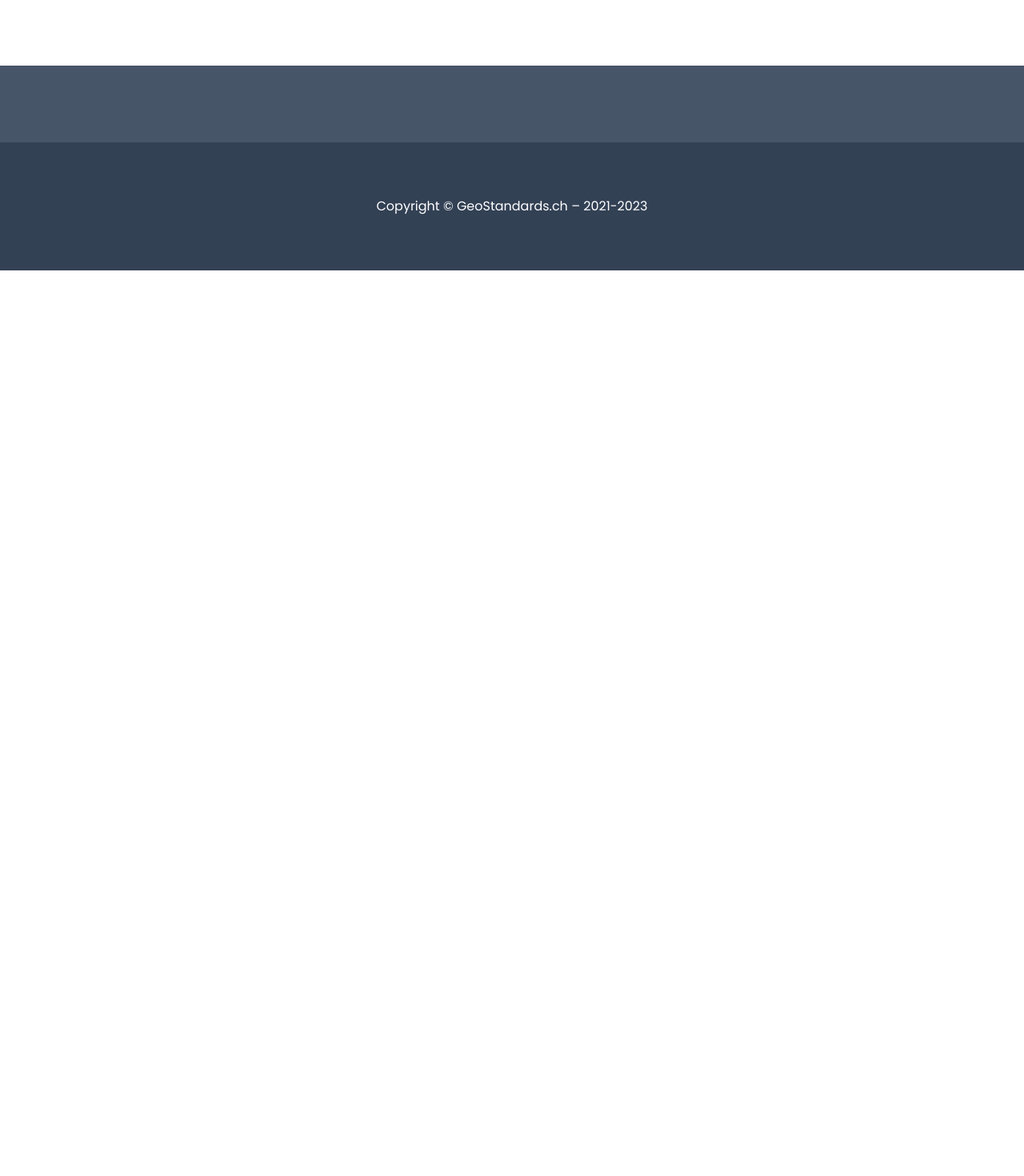
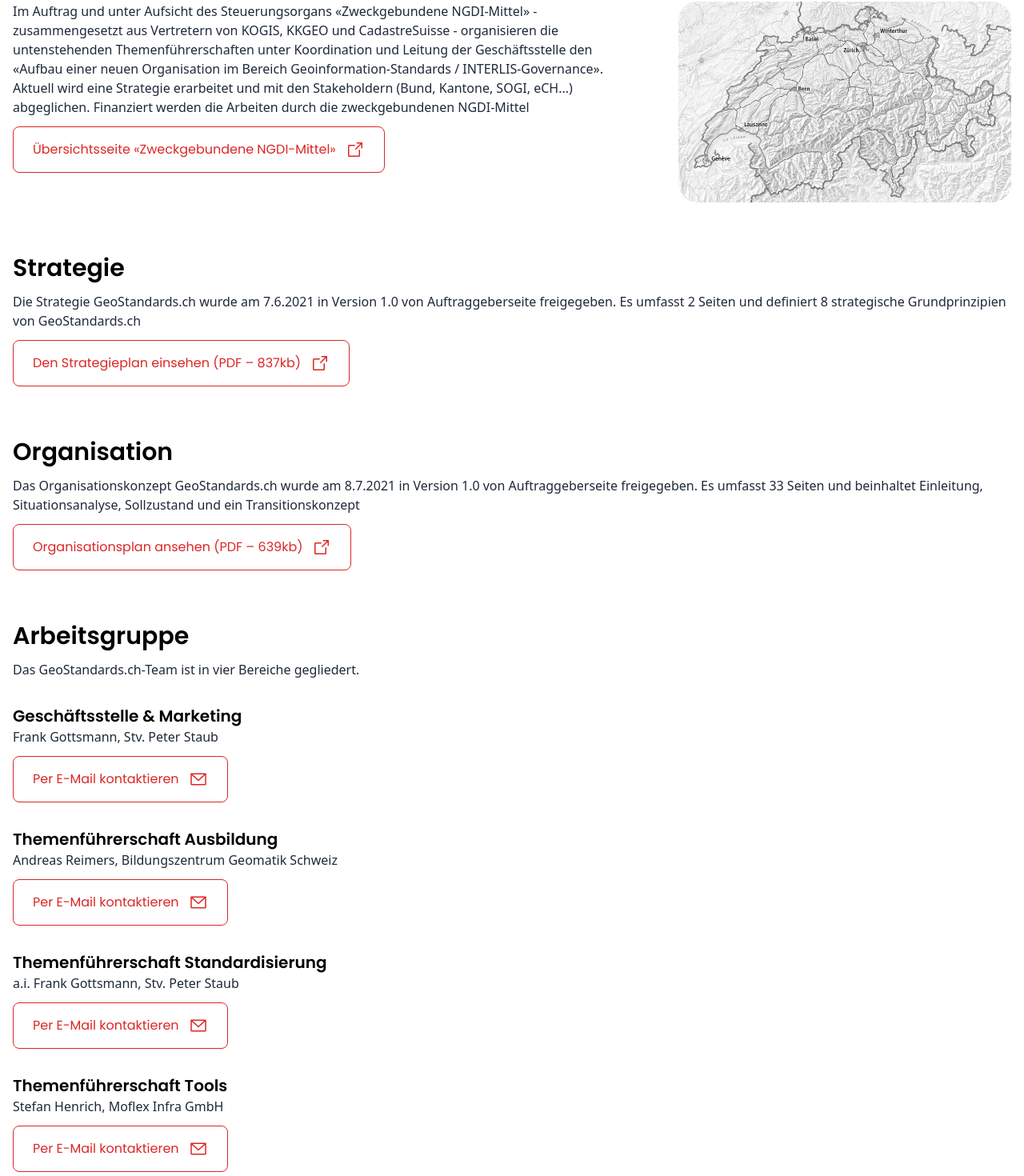
Before and after one commit to geostandards-ch/gs-website, a Vue app: page / in a window 1280 px wide. Shown: the part 198-1668 px from the top of the page at 80% size. Before the commit the page ends 800 px from the top, so only its background shows below. Built offline with nearby package versions, Linux system fonts and the light colour scheme.

Commit message:
chore: Use t translation method for i18n

```diff
--- a/src/App.vue
+++ b/src/App.vue
@@ -1,26 +1,191 @@
 <template>
   <TheHeader />
 
-  <div class="container bg-slate-100 m-auto px-8">
-    <p>{{ $t("introduction.description") }}</p>
+  <div class="container m-auto px-4">
+    <!-- Intro -->
+    <section>
+      <h2 class="font-display font-bold text-3xl">
+        {{ t("introduction.title") }}
+      </h2>
+      <div class="flex flex-col lg:flex-row">
+        <div class="w-full lg:w-2/3 pr-0 lg:pr-16">
+          <p>{{ t("introduction.description") }}</p>
+          <a
+            class="button"
+            :href="t('introduction.button.link')"
+            target="_blank"
+            >{{ t("introduction.button.label") }}
+            <svg xmlns="http://www.w3.org/2000/svg" viewBox="0 0 256 256">
+              <path
+                d="M224,104a8,8,0,0,1-16,0V59.32l-66.33,66.34a8,8,0,0,1-11.32-11.32L196.68,48H152a8,8,0,0,1,0-16h64a8,8,0,0,1,8,8Zm-40,24a8,8,0,0,0-8,8v72H48V80h72a8,8,0,0,0,0-16H48A16,16,0,0,0,32,80V208a16,16,0,0,0,16,16H176a16,16,0,0,0,16-16V136A8,8,0,0,0,184,128Z"
+              ></path>
+            </svg>
+          </a>
+        </div>
+        <div class="w-full lg:w-1/3">
+          <img
+            src="./assets/cover.png"
+            alt="Map switzerland"
+            class="rounded-3xl mt-6 lg:mt-0"
+          />
+        </div>
+      </div>
+    </section>
+    <!-- Strategy -->
+    <section>
+      <h2 class="font-display font-bold text-3xl">
+        {{ t("strategy.title") }}
+      </h2>
+      <p>{{ t("strategy.description") }}</p>
+      <a class="button" :href="t('strategy.button.link')" target="_blank"
+        >{{ t("strategy.button.label") }}
+        <svg xmlns="http://www.w3.org/2000/svg" viewBox="0 0 256 256">
+          <path
+            d="M224,104a8,8,0,0,1-16,0V59.32l-66.33,66.34a8,8,0,0,1-11.32-11.32L196.68,48H152a8,8,0,0,1,0-16h64a8,8,0,0,1,8,8Zm-40,24a8,8,0,0,0-8,8v72H48V80h72a8,8,0,0,0,0-16H48A16,16,0,0,0,32,80V208a16,16,0,0,0,16,16H176a16,16,0,0,0,16-16V136A8,8,0,0,0,184,128Z"
+          ></path>
+        </svg>
+      </a>
+    </section>
+    <!-- Organization -->
+    <section>
+      <h2 class="font-display font-bold text-3xl">
+        {{ t("organization.title") }}
+      </h2>
+      <p>{{ t("organization.description") }}</p>
+      <a class="button" :href="t('organization.button.link')" target="_blank"
+        >{{ t("organization.button.label") }}
+        <svg xmlns="http://www.w3.org/2000/svg" viewBox="0 0 256 256">
+          <path
+            d="M224,104a8,8,0,0,1-16,0V59.32l-66.33,66.34a8,8,0,0,1-11.32-11.32L196.68,48H152a8,8,0,0,1,0-16h64a8,8,0,0,1,8,8Zm-40,24a8,8,0,0,0-8,8v72H48V80h72a8,8,0,0,0,0-16H48A16,16,0,0,0,32,80V208a16,16,0,0,0,16,16H176a16,16,0,0,0,16-16V136A8,8,0,0,0,184,128Z"
+          ></path>
+        </svg>
+      </a>
+    </section>
+    <!-- Team -->
+    <section>
+      <h2 class="font-display font-bold text-3xl">
+        {{ t("team.title") }}
+      </h2>
+      <p>{{ t("team.description") }}</p>
+      <!-- Marketing -->
+      <div class="team-axis">
+        <h3>{{ t("team.marketing.title") }}</h3>
+        <p>
+          {{ t("team.marketing.holders.holder-1") }},
+          {{ t("team.marketing.holders.holder-2") }}
+        </p>
+        <a
+          class="button"
+          :href="`mailto:${t('team.marketing.contact.full')}`"
+          target="_blank"
+          >{{ t("team.marketing.contact.label") }}
+          <svg xmlns="http://www.w3.org/2000/svg" viewBox="0 0 256 256">
+            <path
+              d="M224,48H32a8,8,0,0,0-8,8V192a16,16,0,0,0,16,16H216a16,16,0,0,0,16-16V56A8,8,0,0,0,224,48ZM203.43,64,128,133.15,52.57,64ZM216,192H40V74.19l82.59,75.71a8,8,0,0,0,10.82,0L216,74.19V192Z"
+            ></path>
+          </svg>
+        </a>
+      </div>
+      <!-- Training -->
+      <div class="team-axis">
+        <h3>{{ t("team.training.title") }}</h3>
+        <p>
+          {{ t("team.training.holders.holder-1") }},
+          {{ t("team.training.holders.holder-2") }}
+        </p>
+        <a
+          class="button"
+          :href="`mailto:${t('team.training.contact.full')}`"
+          target="_blank"
+          >{{ t("team.training.contact.label") }}
+          <svg xmlns="http://www.w3.org/2000/svg" viewBox="0 0 256 256">
+            <path
+              d="M224,48H32a8,8,0,0,0-8,8V192a16,16,0,0,0,16,16H216a16,16,0,0,0,16-16V56A8,8,0,0,0,224,48ZM203.43,64,128,133.15,52.57,64ZM216,192H40V74.19l82.59,75.71a8,8,0,0,0,10.82,0L216,74.19V192Z"
+            ></path>
+          </svg>
+        </a>
+      </div>
+      <!-- Standardisation -->
+      <div class="team-axis">
+        <h3>{{ t("team.standardisation.title") }}</h3>
+        <p>
+          {{ t("team.standardisation.holders.holder-1") }},
+          {{ t("team.standardisation.holders.holder-2") }}
+        </p>
+        <a
+          class="button"
+          :href="`mailto:${t('team.standardisation.contact.full')}`"
+          target="_blank"
+          >{{ t("team.standardisation.contact.label") }}
+          <svg xmlns="http://www.w3.org/2000/svg" viewBox="0 0 256 256">
+            <path
+              d="M224,48H32a8,8,0,0,0-8,8V192a16,16,0,0,0,16,16H216a16,16,0,0,0,16-16V56A8,8,0,0,0,224,48ZM203.43,64,128,133.15,52.57,64ZM216,192H40V74.19l82.59,75.71a8,8,0,0,0,10.82,0L216,74.19V192Z"
+            ></path>
+          </svg>
+        </a>
+      </div>
+      <!-- Tools -->
+      <div class="team-axis">
+        <h3>{{ t("team.tools.title") }}</h3>
+        <p>
+          {{ t("team.tools.holders.holder-1") }},
+          {{ t("team.tools.holders.holder-2") }}
+        </p>
+        <a class="button" :href="testMail" target="_blank"
+          >{{ t("team.tools.contact.label") }}
+          <svg xmlns="http://www.w3.org/2000/svg" viewBox="0 0 256 256">
+            <path
+              d="M224,48H32a8,8,0,0,0-8,8V192a16,16,0,0,0,16,16H216a16,16,0,0,0,16-16V56A8,8,0,0,0,224,48ZM203.43,64,128,133.15,52.57,64ZM216,192H40V74.19l82.59,75.71a8,8,0,0,0,10.82,0L216,74.19V192Z"
+            ></path>
+          </svg>
+        </a>
+      </div>
+    </section>
   </div>
 
   <TheFooter />
-  <!-- <div>
-    <a href="https://vitejs.dev" target="_blank">
-      <img src="/vite.svg" class="logo" alt="Vite logo" />
-    </a>
-    <a href="https://vuejs.org/" target="_blank">
-      <img src="./assets/vue.svg" class="logo vue" alt="Vue logo" />
-    </a>
-  </div>
-  <HelloWorld msg="Vite + Vue" /> -->
 </template>
 
 <script setup lang="ts">
-// import HelloWorld from "./components/HelloWorld.vue";
+import { useI18n } from "vue-i18n";
+
 import TheHeader from "./components/TheHeader.vue";
 import TheFooter from "./components/TheFooter.vue";
+
+const { t } = useI18n();
+
+// const testMail = "mailto:test@toto.ch";
+const testMail = "mailto:" + t("team.tools.contact.full");
+console.log(testMail);
 </script>
 
-<style scoped></style>
+<style scoped>
+section {
+  @apply my-16;
+}
+
+.button {
+  @apply bg-white px-6 py-4 rounded-lg inline-block font-display inline-flex;
+  @apply border border-red-600 text-red-600 fill-red-600;
+  @apply mt-3;
+  @apply hover:bg-red-600 hover:text-white hover:fill-white;
+}
+
+.button svg {
+  @apply w-6 h-6 ml-3;
+}
+
+section h2 {
+  @apply mb-3;
+}
+section h3 {
+  @apply font-display font-bold text-xl;
+}
+section p {
+  @apply text-slate-800;
+}
+
+.team-axis {
+  @apply mt-8;
+}
+</style>
--- a/src/components/LangPicker.vue
+++ b/src/components/LangPicker.vue
@@ -6,7 +6,7 @@
       </option>
     </select>
     <label class="lang-picker-label before:content[' '] after:content[' ']">
-      {{ $t("general.langPickerLabel") }}
+      {{ t("general.langPickerLabel") }}
     </label>
   </div>
 </template>
@@ -15,7 +15,7 @@
 import { ref, watch } from "vue";
 import { useI18n } from "vue-i18n";
 
-const { locale } = useI18n();
+const { locale, t } = useI18n();
 const selectedLanguage = ref(locale.value);
 
 const languages = [
--- a/src/components/TheFooter.vue
+++ b/src/components/TheFooter.vue
@@ -4,7 +4,7 @@
     <div class="w-full h-40 bg-slate-700">
       <div class="container m-auto px-4 flex flex-col justify-center h-full">
         <p class="font-display text-md text-white text-center">
-          Copyright © {{ $t("general.title") }} – {{ creditYears() }}
+          Copyright © {{ t("general.title") }} – {{ creditYears() }}
         </p>
       </div>
     </div>
@@ -12,6 +12,10 @@
 </template>
 
 <script setup lang="ts">
+import { useI18n } from "vue-i18n";
+
+const { t } = useI18n();
+
 const creditYears = () => {
   const currentYear = new Date().getFullYear();
   if (currentYear > 2021) return `2021-${currentYear}`;
--- a/src/components/TheHeader.vue
+++ b/src/components/TheHeader.vue
@@ -4,9 +4,9 @@
       <div class="flex justify-between">
         <div class="text-white">
           <h1 class="font-display font-bold text-2xl">
-            {{ $t("general.title") }}
+            {{ t("general.title") }}
           </h1>
-          <p>{{ $t("general.headline") }}</p>
+          <p>{{ t("general.headline") }}</p>
         </div>
 
         <LangPicker />
@@ -16,19 +16,9 @@
 </template>
 
 <script setup lang="ts">
-import { ref, watch } from "vue";
 import { useI18n } from "vue-i18n";
+
 import LangPicker from "../components/LangPicker.vue";
 
-const { locale } = useI18n();
-const selectedLanguage = ref(locale.value);
-
-const languages = [
-  { label: "English", value: "en" },
-  { label: "Français", value: "fr" },
-];
-
-watch(selectedLanguage, (newLang) => {
-  locale.value = newLang;
-});
+const { t } = useI18n();
 </script>
```
